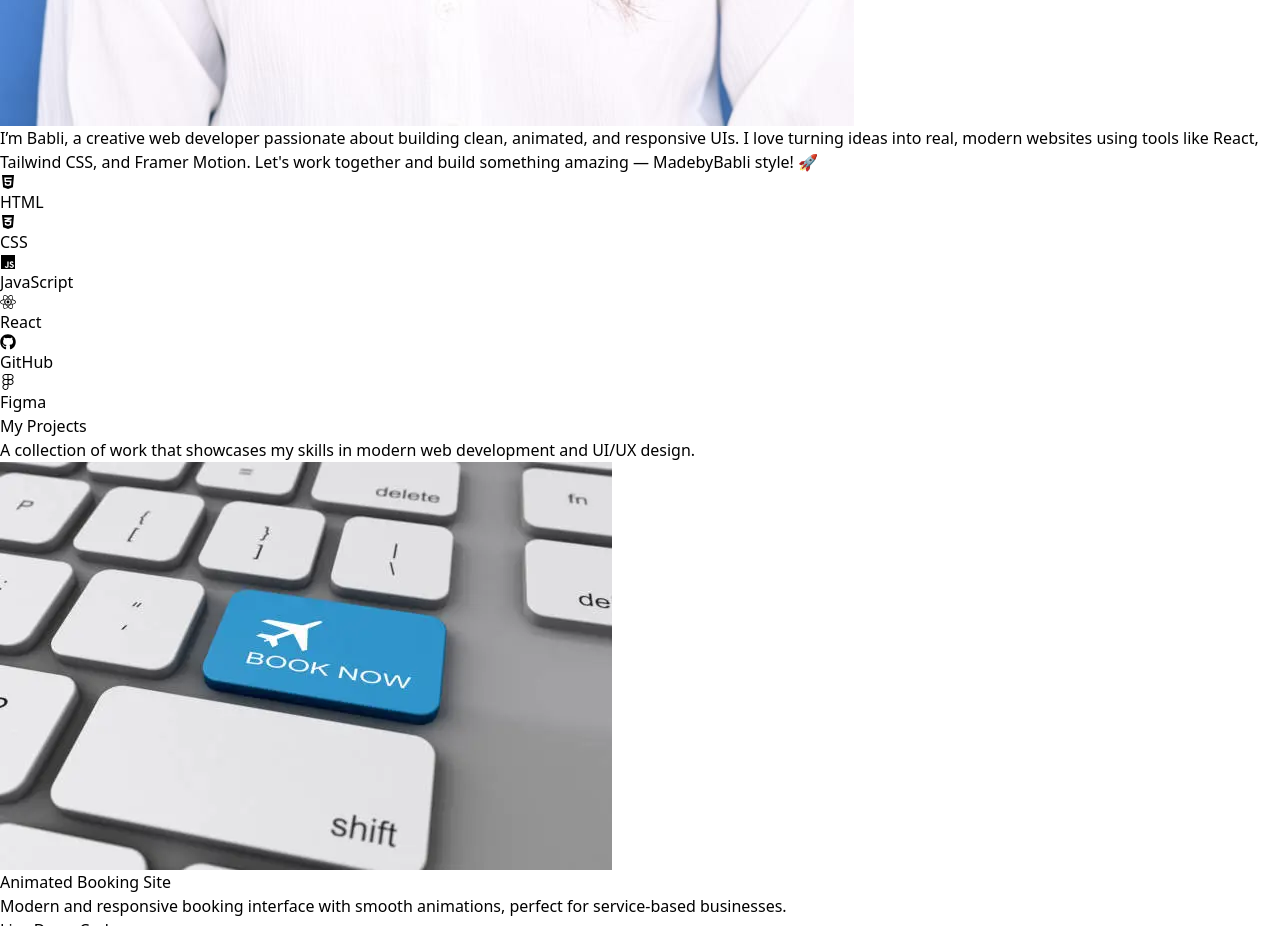
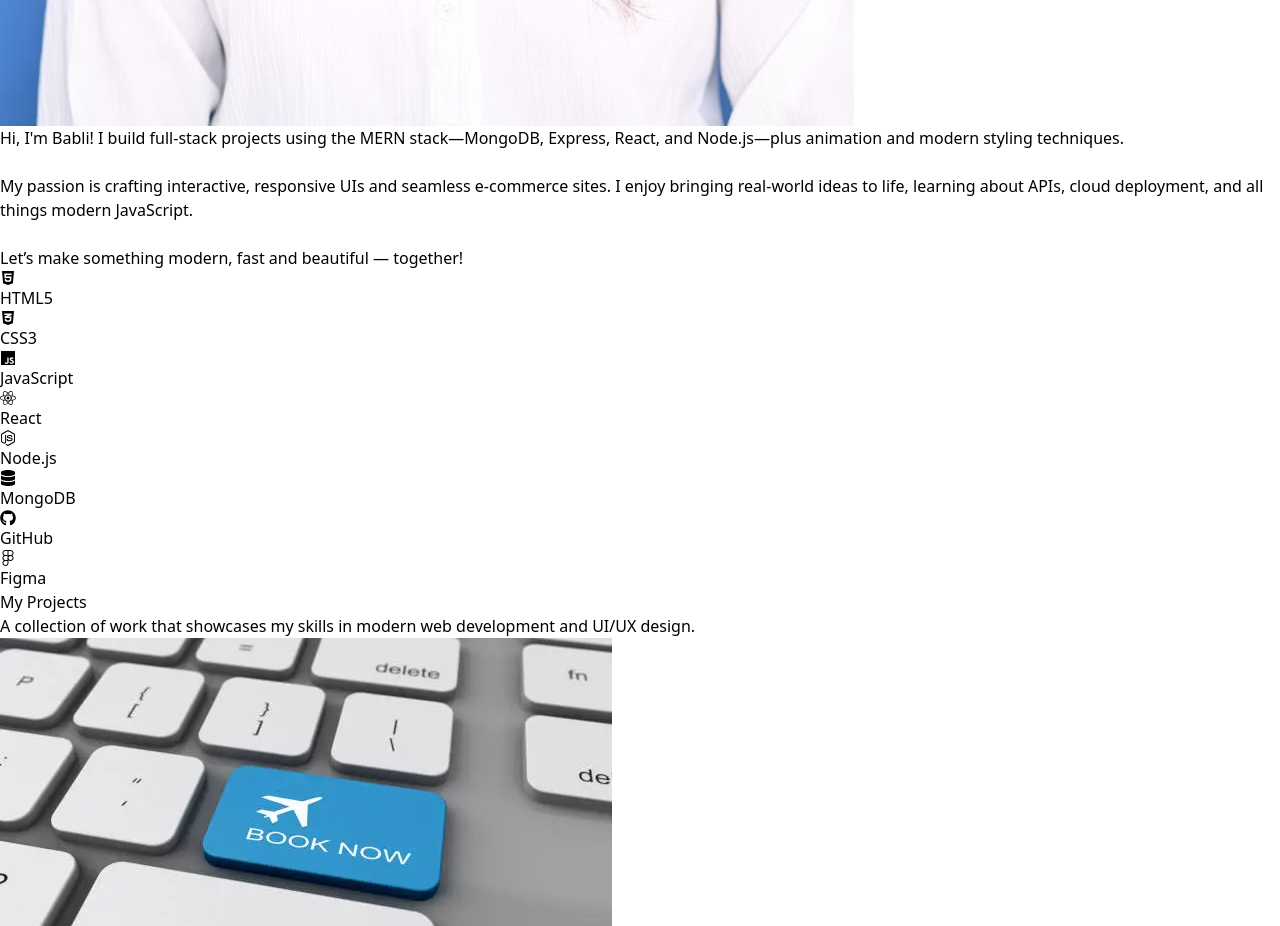
Before and after one commit to Madebydev-Babli/Portfolio, a React (Vite) app: page / in a window 1280 px wide. Shown: the part 1420-2346 px from the top of the page. Built offline with nearby package versions, Linux system fonts and the light colour scheme.

Commit message:
Update About.jsx

```diff
--- a/src/assets/components/About.jsx
+++ b/src/assets/components/About.jsx
@@ -5,21 +5,24 @@ import {
   FaCss3Alt,
   FaJs,
   FaReact,
+  FaNodeJs,
+  FaDatabase,
+  FaGithub,
   FaFigma,
-  FaGithub,
 } from "react-icons/fa";
 
 const skills = [
-  { icon: <FaHtml5 className="text-orange-500" />, name: "HTML" },
-  { icon: <FaCss3Alt className="text-blue-500" />, name: "CSS" },
+  { icon: <FaHtml5 className="text-orange-500" />, name: "HTML5" },
+  { icon: <FaCss3Alt className="text-blue-500" />, name: "CSS3" },
   { icon: <FaJs className="text-yellow-400" />, name: "JavaScript" },
   { icon: <FaReact className="text-cyan-400" />, name: "React" },
+  { icon: <FaNodeJs className="text-green-500" />, name: "Node.js" },
+  { icon: <FaDatabase className="text-teal-300" />, name: "MongoDB" },
   { icon: <FaGithub className="text-gray-300" />, name: "GitHub" },
   { icon: <FaFigma className="text-pink-400" />, name: "Figma" },
 ];
 
-const About = () => {
-  return (
+const About = () => (
   <section
     id="about"
     className="min-h-screen px-6 py-20 bg-gradient-to-br from-gray-900 via-black to-gray-950 flex flex-col items-center text-center text-white"
@@ -33,14 +36,14 @@ const About = () => {
       About Me
     </motion.h2>
 
-      {/* Profile Image with glow effect */}
+    {/* Profile Image */}
     <motion.div
       initial={{ opacity: 0, scale: 0.5 }}
       whileInView={{ opacity: 1, scale: 1 }}
       transition={{ duration: 0.6 }}
       className="mb-8"
     >
-        <div className="w-40 h-40 md:w-48 md:h-48 rounded-full border-4 border-white-400 overflow-hidden shadow-xl hover:scale-105 transition-transform duration-300">
+      <div className="w-40 h-40 md:w-48 md:h-48 rounded-full border-4 border-gray-700 overflow-hidden shadow-xl hover:scale-105 transition-transform duration-300">
         <img
           src="/BABLII.jpeg"
           alt="Babli"
@@ -49,36 +52,37 @@ const About = () => {
       </div>
     </motion.div>
 
-      {/* Description */}
+    {/* Developer Description */}
     <motion.p
       initial={{ opacity: 0, y: 30 }}
       whileInView={{ opacity: 1, y: 0 }}
       transition={{ delay: 0.3, duration: 0.8 }}
       className="max-w-2xl text-gray-300 text-sm md:text-base mb-10"
     >
-        I’m Babli, a creative web developer passionate about building clean, animated, and responsive UIs.
-        I love turning ideas into real, modern websites using tools like React, Tailwind CSS, and Framer Motion.
-        Let's work together and build something amazing — MadebyBabli style! 🚀
+      Hi, I'm Babli! I build full-stack projects using the MERN stack—MongoDB, Express, React, and Node.js—plus animation and modern styling techniques.
+      <br /><br />
+      My passion is crafting interactive, responsive UIs and seamless e-commerce sites. I enjoy bringing real-world ideas to life, learning about APIs, cloud deployment, and all things modern JavaScript.
+      <br /><br />
+      Let’s make something modern, fast and beautiful — together!
     </motion.p>
 
-      {/* Skills */}
-      <div className="grid grid-cols-3 md:grid-cols-6 gap-6">
+    {/* Tech Skills */}
+    <div className="grid grid-cols-3 sm:grid-cols-4 md:grid-cols-8 gap-5">
       {skills.map((skill, index) => (
         <motion.div
           key={index}
-            whileHover={{ scale: 1.2 }}
+          whileHover={{ scale: 1.16, rotate: 8 }}
+          initial={{ opacity: 0, scale: 0.6 }}
           whileInView={{ opacity: 1, scale: 1 }}
-            initial={{ opacity: 0, scale: 0.5 }}
-            transition={{ duration: 0.5, delay: index * 0.1 }}
+          transition={{ duration: 0.5, delay: index * 0.07 }}
           className="flex flex-col items-center space-y-2"
         >
-            <div className="text-4xl">{skill.icon}</div>
+          <span className="text-3xl md:text-4xl">{skill.icon}</span>
           <span className="text-xs text-gray-400">{skill.name}</span>
         </motion.div>
       ))}
     </div>
   </section>
 );
-};
 
 export default About;
```
Lines whose indentation alone changed are shown as unchanged.
